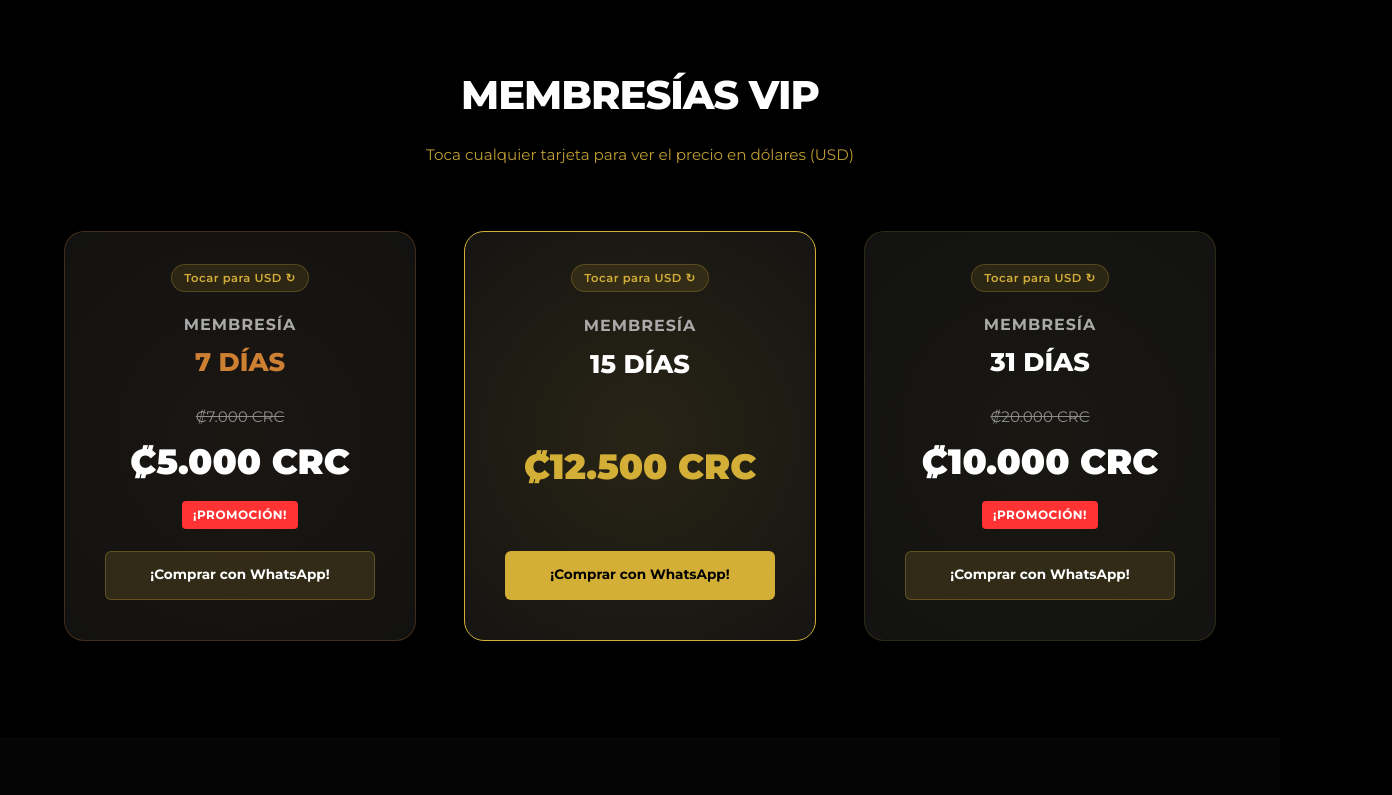
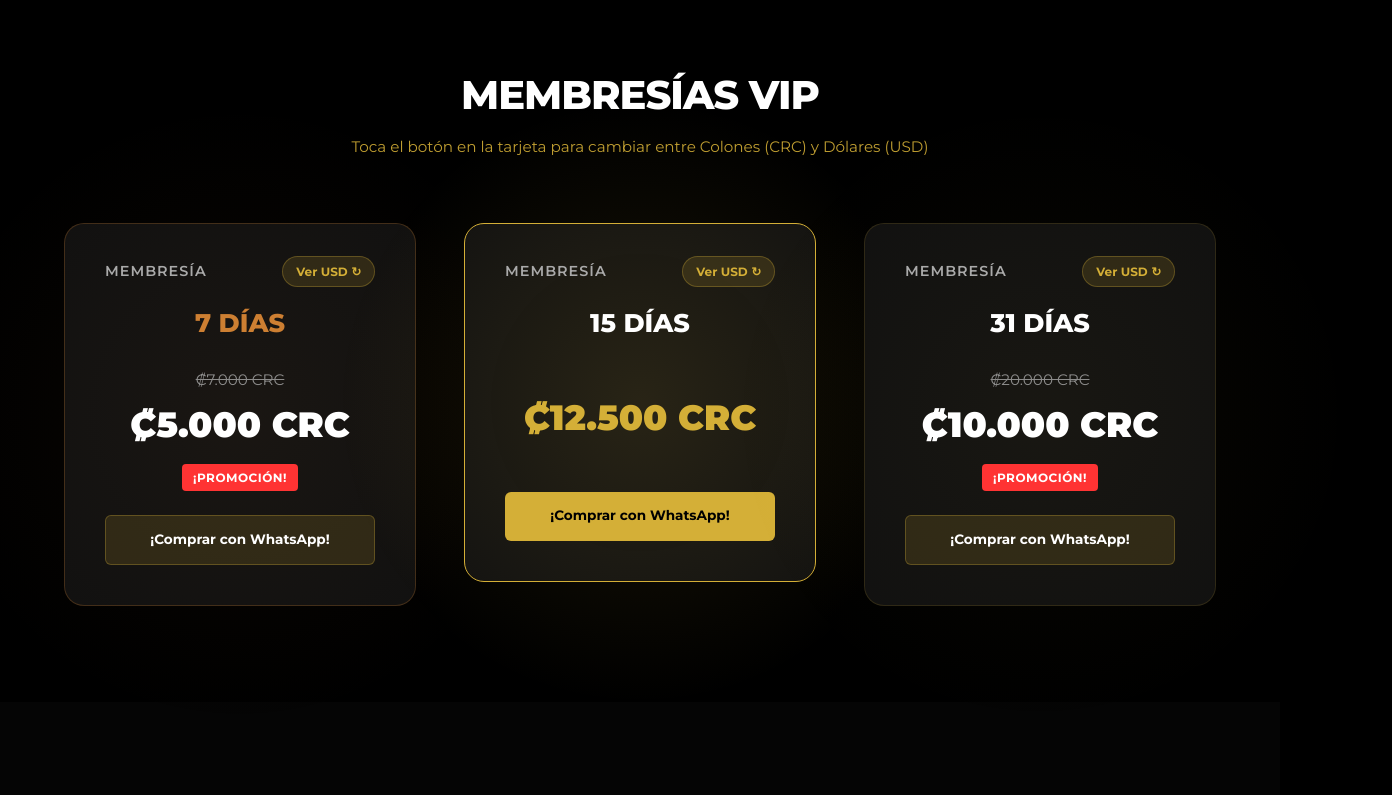
Before and after one commit to NUMEROSJOGO/numerosjogo, a plain HTML site: page index.html in a window 1280 px wide. Shown: the part 660-1455 px from the top of the page, 1392 px wide, since content can reach past the window. Drawn offline with Linux system fonts and the light colour scheme.

Commit message:
Add files via upload

```diff
--- a/index.html
+++ b/index.html
@@ -43,7 +43,7 @@
     <section id="vip" class="vip-section">
         <div class="container">
             <h2 class="section-title">MEMBRESÍAS VIP</h2>
-            <p class="vip-subtitle">Toca cualquier tarjeta para ver el precio en dólares (USD)</p>
+            <p class="vip-subtitle">Toca el botón en la tarjeta para cambiar entre Colones (CRC) y Dólares (USD)</p>
 
             <div class="vip-grid">
                 <!-- Plan 7 Días -->
@@ -52,14 +52,13 @@
                     <div class="vip-flip-inner">
                         <!-- Frente: Colones -->
                         <div class="vip-card bronze vip-front">
-                            <label for="flip-7" class="flip-area" title="Toca para ver en dólares"></label>
                             <div class="card-glow"></div>
                             <div class="card-content">
-                                <span class="flip-hint">Tocar para USD ↻</span>
-                                <div class="plan-header">
-                                    <h3>MEMBRESÍA</h3>
-                                    <span class="duration">7 DÍAS</span>
+                                <div class="card-top-row">
+                                    <span class="plan-type">MEMBRESÍA</span>
+                                    <label for="flip-7" class="btn-flip">Ver USD ↻</label>
                                 </div>
+                                <span class="duration">7 DÍAS</span>
                                 <div class="price-container">
                                     <span class="old-price">₡7.000 CRC</span>
                                     <span class="new-price">₡5.000 CRC</span>
@@ -70,14 +69,13 @@
                         </div>
                         <!-- Reverso: Dólares -->
                         <div class="vip-card bronze vip-back">
-                            <label for="flip-7" class="flip-area" title="Toca para ver en colones"></label>
                             <div class="card-glow"></div>
                             <div class="card-content">
-                                <span class="flip-hint">Tocar para CRC ↻</span>
-                                <div class="plan-header">
-                                    <h3>MEMBRESÍA</h3>
-                                    <span class="duration">7 DÍAS</span>
+                                <div class="card-top-row">
+                                    <span class="plan-type">MEMBRESÍA</span>
+                                    <label for="flip-7" class="btn-flip">Ver CRC ↻</label>
                                 </div>
+                                <span class="duration">7 DÍAS</span>
                                 <div class="price-container">
                                     <span class="old-price">$22 USD</span>
                                     <span class="new-price">$17 USD</span>
@@ -95,14 +93,13 @@
                     <div class="vip-flip-inner">
                         <!-- Frente: Colones -->
                         <div class="vip-card gold featured vip-front">
-                            <label for="flip-15" class="flip-area" title="Toca para ver en dólares"></label>
                             <div class="card-glow featured-glow"></div>
                             <div class="card-content">
-                                <span class="flip-hint">Tocar para USD ↻</span>
-                                <div class="plan-header">
-                                    <h3>MEMBRESÍA</h3>
-                                    <span class="duration">15 DÍAS</span>
+                                <div class="card-top-row">
+                                    <span class="plan-type">MEMBRESÍA</span>
+                                    <label for="flip-15" class="btn-flip">Ver USD ↻</label>
                                 </div>
+                                <span class="duration">15 DÍAS</span>
                                 <div class="price-container">
                                     <span class="new-price">₡12.500 CRC</span>
                                 </div>
@@ -111,14 +108,13 @@
                         </div>
                         <!-- Reverso: Dólares -->
                         <div class="vip-card gold featured vip-back">
-                            <label for="flip-15" class="flip-area" title="Toca para ver en colones"></label>
                             <div class="card-glow featured-glow"></div>
                             <div class="card-content">
-                                <span class="flip-hint">Tocar para CRC ↻</span>
-                                <div class="plan-header">
-                                    <h3>MEMBRESÍA</h3>
-                                    <span class="duration">15 DÍAS</span>
+                                <div class="card-top-row">
+                                    <span class="plan-type">MEMBRESÍA</span>
+                                    <label for="flip-15" class="btn-flip">Ver CRC ↻</label>
                                 </div>
+                                <span class="duration">15 DÍAS</span>
                                 <div class="price-container">
                                     <span class="new-price">$34 USD</span>
                                 </div>
@@ -134,14 +130,13 @@
                     <div class="vip-flip-inner">
                         <!-- Frente: Colones -->
                         <div class="vip-card gold vip-front">
-                            <label for="flip-31" class="flip-area" title="Toca para ver en dólares"></label>
                             <div class="card-glow"></div>
                             <div class="card-content">
-                                <span class="flip-hint">Tocar para USD ↻</span>
-                                <div class="plan-header">
-                                    <h3>MEMBRESÍA</h3>
-                                    <span class="duration">31 DÍAS</span>
+                                <div class="card-top-row">
+                                    <span class="plan-type">MEMBRESÍA</span>
+                                    <label for="flip-31" class="btn-flip">Ver USD ↻</label>
                                 </div>
+                                <span class="duration">31 DÍAS</span>
                                 <div class="price-container">
                                     <span class="old-price">₡20.000 CRC</span>
                                     <span class="new-price">₡10.000 CRC</span>
@@ -152,14 +147,13 @@
                         </div>
                         <!-- Reverso: Dólares -->
                         <div class="vip-card gold vip-back">
-                            <label for="flip-31" class="flip-area" title="Toca para ver en colones"></label>
                             <div class="card-glow"></div>
                             <div class="card-content">
-                                <span class="flip-hint">Tocar para CRC ↻</span>
-                                <div class="plan-header">
-                                    <h3>MEMBRESÍA</h3>
-                                    <span class="duration">31 DÍAS</span>
+                                <div class="card-top-row">
+                                    <span class="plan-type">MEMBRESÍA</span>
+                                    <label for="flip-31" class="btn-flip">Ver CRC ↻</label>
                                 </div>
+                                <span class="duration">31 DÍAS</span>
                                 <div class="price-container">
                                     <span class="old-price">$50 USD</span>
                                     <span class="new-price">$27 USD</span>
@@ -216,8 +210,8 @@
                 <p class="footer-phrase">Asesor y analista de loterías</p>
             </div>
             <div class="footer-contact-info">
-                <a href="tel:+50687038873" class="phone-link">
-                    <span class="phone-icon">📞</span> +506 87038873
+                <a href="https://wa.me/50687038873" target="_blank" class="phone-link">
+                    <span class="phone-icon">💬</span> +506 87038873
                 </a>
                 <div class="social-links">
                     <a href="#" class="social-icon">📷</a>
--- a/style.css
+++ b/style.css
@@ -1,14 +1,14 @@
 /* Estilos Generales y Variables */
 :root {
-    --bg-dark: #000000; /* Negro puro para la base */
-    --bg-card: #111111; /* Negro muy oscuro para tarjetas */
-    --primary: #d4af37; /* Dorado */
-    --primary-glow: rgba(212, 175, 55, 0.5); /* Resplandor dorado */
-    --accent: #cd7f32; /* Bronce */
-    --accent-glow: rgba(205, 127, 50, 0.4); /* Resplandor bronce */
+    --bg-dark: #000000;
+    --bg-card: #111111;
+    --primary: #d4af37;
+    --primary-glow: rgba(212, 175, 55, 0.5);
+    --accent: #cd7f32;
+    --accent-glow: rgba(205, 127, 50, 0.4);
     --text-main: #ffffff;
     --text-muted: #aaaaaa;
-    --text-gold: #f5c71a; /* Texto dorado más brillante */
+    --text-gold: #f5c71a;
     --transition: all 0.3s ease;
     --font-heading: 'Montserrat', sans-serif;
     --font-body: 'Montserrat', sans-serif;
@@ -160,7 +160,7 @@ body {
     text-align: center;
     font-size: 2.5rem;
     font-weight: 800;
-    margin-bottom: 1rem;
+    margin-bottom: 0.5rem;
     color: var(--text-main);
     letter-spacing: -1px;
 }
@@ -183,10 +183,10 @@ body {
     gap: 3rem;
 }
 
-/* Sistema de Giro 3D (180 grados) sin JavaScript */
+/* Sistema de Giro 3D con CSS Grid (Solución definitiva para móviles) */
 .vip-flip-wrapper {
     perspective: 1200px;
-    min-height: 410px;
+    width: 100%;
 }
 
 .flip-toggle {
@@ -194,10 +194,10 @@ body {
 }
 
 .vip-flip-inner {
-    position: relative;
+    display: grid;
+    grid-template-columns: 1fr;
+    grid-template-rows: 1fr;
     width: 100%;
-    height: 100%;
-    min-height: 410px;
     transition: transform 0.75s cubic-bezier(0.4, 0.2, 0.2, 1);
     transform-style: preserve-3d;
 }
@@ -208,10 +208,8 @@ body {
 
 .vip-front,
 .vip-back {
-    position: absolute;
-    inset: 0;
+    grid-area: 1 / 1;
     width: 100%;
-    height: 100%;
     -webkit-backface-visibility: hidden;
     backface-visibility: hidden;
 }
@@ -220,34 +218,14 @@ body {
     transform: rotateY(180deg);
 }
 
-/* Área táctil de toda la tarjeta */
-.flip-area {
-    position: absolute;
-    inset: 0;
-    z-index: 3;
-    cursor: pointer;
-}
-
-.flip-hint {
-    display: inline-block;
-    font-size: 0.72rem;
-    font-weight: 600;
-    color: var(--primary);
-    background: rgba(212, 175, 55, 0.12);
-    border: 1px solid rgba(212, 175, 55, 0.25);
-    padding: 0.25rem 0.75rem;
-    border-radius: 50px;
-    margin-bottom: 1.2rem;
-    align-self: center;
-    letter-spacing: 0.5px;
-}
-
+/* Estilo de la Tarjeta */
 .vip-card {
     background: var(--bg-card);
     border: 1px solid rgba(212, 175, 55, 0.15);
     border-radius: 20px;
     overflow: hidden;
     transition: border-color 0.3s ease, box-shadow 0.3s ease;
+    height: 100%;
 }
 
 .vip-flip-wrapper:hover .vip-card {
@@ -264,29 +242,57 @@ body {
     position: relative;
     z-index: 2;
     text-align: center;
-    pointer-events: none;
 }
 
-.plan-header h3 {
-    font-size: 1rem;
+.card-top-row {
+    display: flex;
+    justify-content: space-between;
+    align-items: center;
+    width: 100%;
+    margin-bottom: 0.5rem;
+}
+
+.plan-type {
+    font-size: 0.9rem;
     color: var(--text-muted);
-    margin-bottom: 0.3rem;
     letter-spacing: 1px;
+    font-weight: 600;
+}
+
+/* Botón interactivo para girar la tarjeta */
+.btn-flip {
+    background: rgba(212, 175, 55, 0.15);
+    color: var(--primary);
+    border: 1px solid rgba(212, 175, 55, 0.3);
+    padding: 0.3rem 0.8rem;
+    border-radius: 50px;
+    font-size: 0.75rem;
+    font-weight: 700;
+    cursor: pointer;
+    transition: var(--transition);
+    user-select: none;
+    display: inline-block;
+}
+
+.btn-flip:hover {
+    background: var(--primary);
+    color: #000;
 }
 
 .duration {
     font-size: 1.6rem;
     font-weight: 800;
     color: var(--text-main);
+    margin: 0.5rem 0;
 }
 
 .price-container {
-    margin: 1.5rem 0;
+    margin: 1rem 0 1.5rem 0;
     display: flex;
     flex-direction: column;
     align-items: center;
     justify-content: center;
-    min-height: 115px;
+    min-height: 100px;
 }
 
 .old-price {
@@ -314,7 +320,7 @@ body {
     letter-spacing: 0.5px;
 }
 
-/* Específico para el plan destacado (15 días) */
+/* Plan Destacado (15 días) */
 .featured {
     border: 1px solid var(--primary);
 }
@@ -327,7 +333,7 @@ body {
     background-color: var(--primary);
 }
 
-/* Específico para el plan bronce (7 días) */
+/* Plan Bronce (7 días) */
 .bronze {
     border-color: rgba(205, 127, 50, 0.25);
 }
@@ -336,7 +342,7 @@ body {
     color: var(--accent);
 }
 
-/* Efectos de resplandor para VIP */
+/* Efectos de Resplandor */
 .card-glow {
     position: absolute;
     top: -50%;
@@ -362,11 +368,10 @@ body {
     opacity: 0.6;
 }
 
-/* Botón de compra (WhatsApp) por encima del área de giro */
+/* Botón de Compra WhatsApp (Interactivo y accesible) */
 .btn-purchase {
     position: relative;
-    z-index: 4;
-    pointer-events: auto;
+    z-index: 5;
     display: inline-block;
     background-color: rgba(212, 175, 55, 0.15);
     color: var(--text-main);
@@ -430,7 +435,6 @@ body {
     position: relative;
     z-index: 2;
     text-align: center;
-    pointer-events: auto;
 }
 
 .card-icon {
@@ -449,7 +453,6 @@ body {
     font-size: 0.9rem;
 }
 
-/* Efecto de resplandor para servicios */
 .service-glow {
     position: absolute;
     top: -50%;
@@ -543,7 +546,7 @@ footer {
     color: var(--primary);
 }
 
-/* Diseño adaptativo para móviles */
+/* Responsive para móviles */
 @media (max-width: 968px) {
     .header-container {
         flex-direction: column;
```
